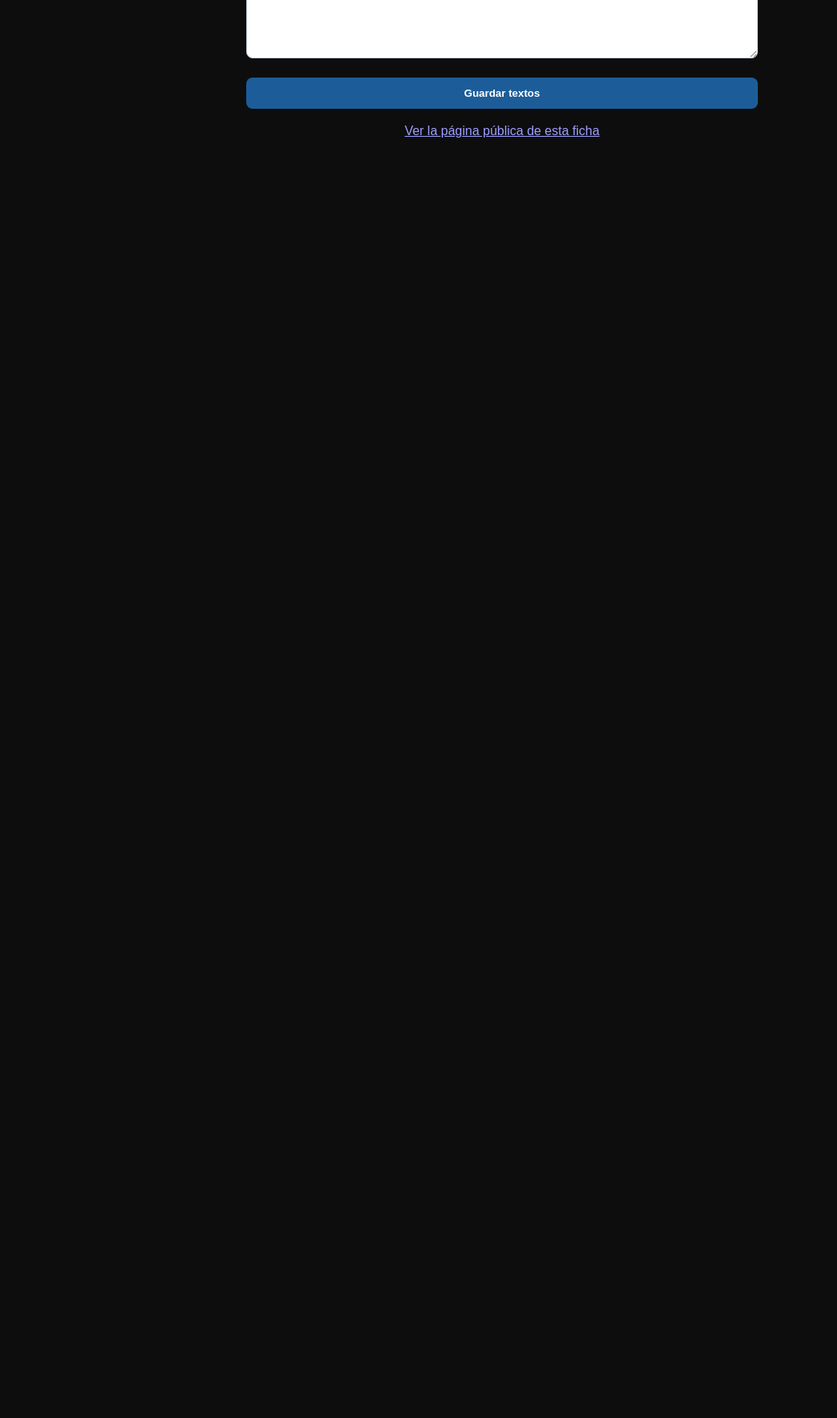
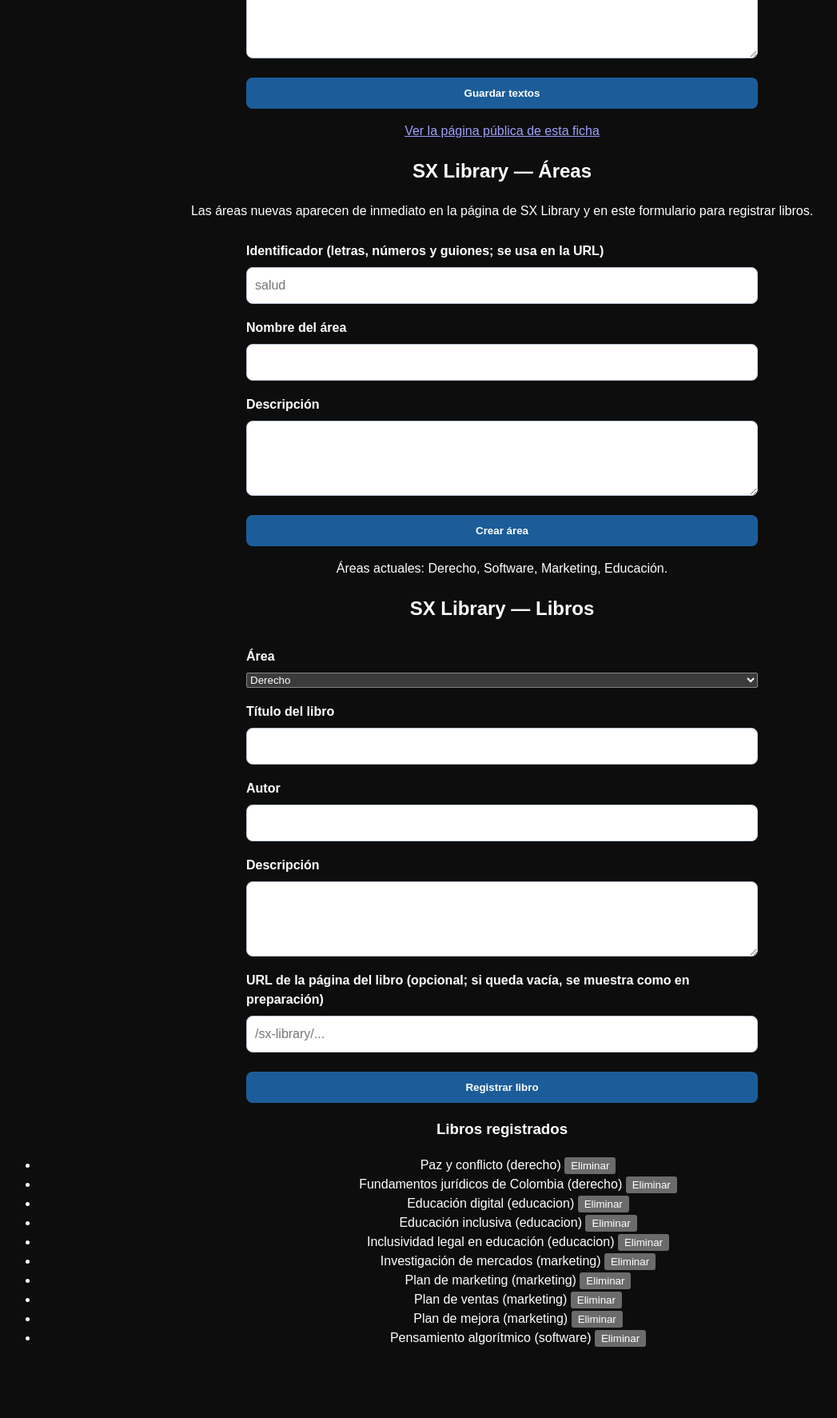
Before and after one commit to solosoyjuan03/Sxcontrol, a Flask app: page /admin in a window 1280 px wide. Shown: the part 1517-3290 px from the top of the page at 80% size, without its empty margins (12-1059 px from the left). Before the commit the page ends 1689 px from the top, so only its background shows below. Run offline with Flask 3, Linux system fonts and the light colour scheme; the visitor is signed in with stand-in values (Sample User, id 1); data comes from the database, SQL or seed files in the repository; data that the repository does not hold is empty.

Commit message:
SX Library con areas y libros desde la base de datos, gestionados desde /admin

```diff
--- a/app.py
+++ b/app.py
@@ -52,6 +52,32 @@ def init_db():
                 clave TEXT PRIMARY KEY,
                 contenido TEXT NOT NULL,
                 actualizada TEXT NOT NULL
+            )
+            """
+        )
+        # Áreas de SX Library (Derecho, Software, Marketing, Educación, etc.).
+        conexion.execute(
+            """
+            CREATE TABLE IF NOT EXISTS library_areas (
+                slug TEXT PRIMARY KEY,
+                nombre TEXT NOT NULL,
+                descripcion TEXT NOT NULL,
+                posicion INTEGER NOT NULL DEFAULT 0
+            )
+            """
+        )
+        # Libros de SX Library, vinculados a un área. Si tiene url, el enlace
+        # apunta a la página propia del libro; si no, se muestra como en preparación.
+        conexion.execute(
+            """
+            CREATE TABLE IF NOT EXISTS library_libros (
+                id INTEGER PRIMARY KEY AUTOINCREMENT,
+                area_slug TEXT NOT NULL REFERENCES library_areas(slug),
+                titulo TEXT NOT NULL,
+                autor TEXT NOT NULL,
+                descripcion TEXT NOT NULL,
+                url TEXT,
+                posicion INTEGER NOT NULL DEFAULT 0
             )
             """
         )
@@ -190,6 +216,74 @@ ETIQUETAS_CAMPO = {
 }
 
 
+# Áreas iniciales de SX Library, respaldo cuando la base de datos está vacía.
+AREAS_BASE = {
+    "derecho": {"nombre": "Derecho", "descripcion": "Lecturas sobre derechos, convivencia y resolución pacífica de conflictos.", "posicion": 1},
+    "software": {"nombre": "Software", "descripcion": "Libros y materiales sobre programación, ingeniería de software y herramientas digitales.", "posicion": 2},
+    "marketing": {"nombre": "Marketing", "descripcion": "Marketing, comunicación, marcas y estrategias para conectar con distintos públicos.", "posicion": 3},
+    "educacion": {"nombre": "Educación", "descripcion": "Enseñanza, aprendizaje, pedagogía y recursos educativos.", "posicion": 4},
+}
+
+# Libros iniciales con página propia (url) o solo ficha en el área.
+LIBROS_BASE = [
+    ("derecho", "Paz y conflicto", "Juan D. Henao", "Una introducción a las ideas de paz, los niveles de conflicto y las condiciones sociales que influyen en su desarrollo. Versión de trabajo en tres capítulos.", "/sx-library/paz-y-conflicto", 1),
+    ("derecho", "Fundamentos jurídicos de Colombia", "Juan D. Henao", "Tres capítulos sobre la estructura jurídica colombiana: normas, derechos y rutas de consulta institucional.", "/sx-library/derecho/fundamentos-juridicos-colombia", 2),
+    ("software", "Pensamiento algorítmico", "Juan D. Henao", "Tres unidades sobre fundamentos del razonamiento algorítmico, la Revolución 4.0 y el diseño de algoritmos.", "/sx-library/software/pensamiento-algoritmico", 1),
+    ("marketing", "Investigación de mercados", "Juan D. Henao", "Guía introductoria en tres capítulos: definir y diseñar el estudio, recopilar información y analizar los resultados.", "/sx-library/marketing/investigacion-de-mercados", 1),
+    ("marketing", "Plan de marketing", "Juan D. Henao", "Historial de la empresa, mezcla de marketing e implementación con responsables e indicadores.", "/sx-library/marketing/plan-de-marketing", 2),
+    ("marketing", "Plan de ventas", "Juan D. Henao", "Objetivos y pronósticos fundamentados, proceso de ventas e implementación con mejora continua.", "/sx-library/marketing/plan-de-ventas", 3),
+    ("marketing", "Plan de mejora", "Juan D. Henao", "Integra investigación, plan de marketing y ventas para diagnosticar brechas y ejecutar mejoras con seguimiento.", "/sx-library/marketing/plan-de-mejora", 4),
+    ("educacion", "Educación digital", "Juan D. Henao", "Tres capítulos sobre aprendizaje virtual, autogestión y uso responsable de herramientas digitales.", "/sx-library/educacion/educacion-digital", 1),
+    ("educacion", "Educación inclusiva", "Juan D. Henao", "Guía de trabajo sobre barreras para el aprendizaje y la participación, diseño accesible y apoyos que respetan la diversidad.", "/sx-library/educacion/educacion-inclusiva", 2),
+    ("educacion", "Inclusividad legal en educación", "Juan D. Henao", "Guía de consulta sobre deberes, normas colombianas, fechas de aplicación y rutas de actuación institucional.", "/sx-library/educacion/inclusividad-legal", 3),
+]
+
+
+def sembrar_library():
+    """Carga las áreas y libros iniciales solo si las tablas están vacías."""
+    with sqlite3.connect(DB_PATH) as conexion:
+        if conexion.execute("SELECT COUNT(*) FROM library_areas").fetchone()[0] == 0:
+            conexion.executemany(
+                "INSERT INTO library_areas (slug, nombre, descripcion, posicion) VALUES (?, ?, ?, ?)",
+                [(s, d["nombre"], d["descripcion"], d["posicion"]) for s, d in AREAS_BASE.items()],
+            )
+        if conexion.execute("SELECT COUNT(*) FROM library_libros").fetchone()[0] == 0:
+            conexion.executemany(
+                "INSERT INTO library_libros (area_slug, titulo, autor, descripcion, url, posicion) VALUES (?, ?, ?, ?, ?, ?)",
+                LIBROS_BASE,
+            )
+
+
+def areas_library():
+    """Devuelve las áreas de SX Library ordenadas por su posición."""
+    with sqlite3.connect(DB_PATH) as conexion:
+        conexion.row_factory = sqlite3.Row
+        filas = conexion.execute(
+            "SELECT slug, nombre, descripcion FROM library_areas ORDER BY posicion, nombre"
+        ).fetchall()
+    return [dict(fila) for fila in filas]
+
+
+def libros_library(area_slug=None):
+    """Devuelve los libros de un área (o todos), ordenados por posición."""
+    with sqlite3.connect(DB_PATH) as conexion:
+        conexion.row_factory = sqlite3.Row
+        if area_slug:
+            filas = conexion.execute(
+                "SELECT id, area_slug, titulo, autor, descripcion, url FROM library_libros WHERE area_slug = ? ORDER BY posicion, id",
+                (area_slug,),
+            ).fetchall()
+        else:
+            filas = conexion.execute(
+                "SELECT id, area_slug, titulo, autor, descripcion, url FROM library_libros ORDER BY area_slug, posicion, id"
+            ).fetchall()
+    return [dict(fila) for fila in filas]
+
+
+# Áreas con página propia en plantillas fijas; las demás usan la plantilla genérica.
+AREAS_PLANTILLA_FIJA = {"derecho", "software"}
+
+
 def obtener_textos(clave):
     """Devuelve los textos de una ficha: los guardados en la base de datos o los iniciales."""
     datos = {"titulo": "", "eslogan": "", "resumen": "", "pendientes": ""}
@@ -234,6 +328,7 @@ def entradas_blog():
 
 
 init_db()
+sembrar_library()
 
 SX_LIBRARY_AREAS = {
     "marketing": {
@@ -322,7 +417,10 @@ for _clave, _ruta in FICHAS.items():
 
 @app.route("/sx-library")
 def sx_library():
-    return render_template("Proyectos/SX_Library/library.html")
+    return render_template(
+        "Proyectos/SX_Library/library.html",
+        areas_bd=areas_library(),
+    )
 
 
 @app.route("/sx-library/derecho")
@@ -417,15 +515,26 @@ def sx_library_removed_education_category(subarea_slug):
 
 @app.route("/sx-library/<area_slug>")
 def sx_library_area(area_slug):
-    if area_slug in SX_LIBRARY_REMOVED_EDUCATION_CATEGORIES:
+    # Si el slug existe como área registrada (base de datos), se muestra;
+    # solo las categorías eliminadas que ya no existen redirigen a Educación.
+    existe = sqlite3.connect(DB_PATH).execute(
+        "SELECT 1 FROM library_areas WHERE slug = ?", (area_slug,)
+    ).fetchone()
+    if not existe and area_slug in SX_LIBRARY_REMOVED_EDUCATION_CATEGORIES:
         return redirect(url_for("sx_library_area", area_slug="educacion"), code=301)
-    area = SX_LIBRARY_AREAS.get(area_slug)
-    if area is None:
+    # La descripción y el nombre del área pueden venir editados desde /admin.
+    area = SX_LIBRARY_AREAS.get(area_slug) or {}
+    fila = sqlite3.connect(DB_PATH).execute(
+        "SELECT nombre, descripcion FROM library_areas WHERE slug = ?", (area_slug,)
+    ).fetchone()
+    if fila is None and not area:
         abort(404)
     return render_template(
         "Proyectos/SX_Library/area.html",
         area_slug=area_slug,
-        **area,
+        area_name=fila[0] if fila else area["area_name"],
+        area_description=fila[1] if fila else area["area_description"],
+        libros=libros_library(area_slug),
     )
 
 
@@ -731,6 +840,60 @@ def admin():
                 )
         mensaje = "Textos guardados. Ya aparecen en la página del proyecto."
 
+    # Sección 3: crear un área nueva de SX Library.
+    if request.method == "POST" and request.form.get("accion") == "area":
+        slug = request.form.get("slug", "").strip().lower().replace(" ", "-")
+        nombre = request.form.get("nombre_area", "").strip()
+        descripcion = request.form.get("descripcion_area", "").strip()
+        if not slug or not nombre or not descripcion:
+            error = "Completa el identificador, el nombre y la descripción del área."
+        elif not slug.replace("-", "").isalnum():
+            error = "El identificador solo puede tener letras, números y guiones."
+        else:
+            try:
+                with sqlite3.connect(DB_PATH) as conexion:
+                    posicion = conexion.execute(
+                        "SELECT COALESCE(MAX(posicion), 0) + 1 FROM library_areas"
+                    ).fetchone()[0]
+                    conexion.execute(
+                        "INSERT INTO library_areas (slug, nombre, descripcion, posicion) VALUES (?, ?, ?, ?)",
+                        (slug, nombre, descripcion, posicion),
+                    )
+                mensaje = f"Área {nombre} creada. Ya aparece en SX Library."
+            except sqlite3.IntegrityError:
+                error = "Ya existe un área con ese identificador."
+
+    # Sección 4: registrar un libro nuevo en un área.
+    if request.method == "POST" and request.form.get("accion") == "libro":
+        area_slug = request.form.get("area_slug", "")
+        titulo = request.form.get("titulo_libro", "").strip()
+        autor = request.form.get("autor", "").strip()
+        descripcion = request.form.get("descripcion_libro", "").strip()
+        url = request.form.get("url_libro", "").strip()
+        if area_slug not in {a["slug"] for a in areas_library()}:
+            error = "Selecciona un área válida."
+        elif not titulo or not autor or not descripcion:
+            error = "Completa el título, el autor y la descripción del libro."
+        else:
+            with sqlite3.connect(DB_PATH) as conexion:
+                posicion = conexion.execute(
+                    "SELECT COALESCE(MAX(posicion), 0) + 1 FROM library_libros WHERE area_slug = ?",
+                    (area_slug,),
+                ).fetchone()[0]
+                conexion.execute(
+                    "INSERT INTO library_libros (area_slug, titulo, autor, descripcion, url, posicion) VALUES (?, ?, ?, ?, ?, ?)",
+                    (area_slug, titulo, autor, descripcion, url or None, posicion),
+                )
+            mensaje = f"Libro {titulo} registrado en el área."
+
+    # Sección 5: eliminar un libro (pide el id en el formulario).
+    if request.method == "POST" and request.form.get("accion") == "borrar_libro":
+        id_libro = request.form.get("id_libro", "")
+        if id_libro.isdigit():
+            with sqlite3.connect(DB_PATH) as conexion:
+                conexion.execute("DELETE FROM library_libros WHERE id = ?", (int(id_libro),))
+            mensaje = "Libro eliminado."
+
     # La ficha mostrada en el editor se elige con ?clave=... (GET) o desde el último POST.
     clave_seleccionada = request.values.get("clave", "sx-woodpecker-os")
     if clave_seleccionada not in CAMPOS_TEXTO:
@@ -742,6 +905,8 @@ def admin():
         campos=CAMPOS_TEXTO[clave_seleccionada],
         etiquetas=ETIQUETAS_CAMPO,
         textos=obtener_textos(clave_seleccionada),
+        areas_bd=areas_library(),
+        libros_bd=libros_library(),
         mensaje=mensaje,
         error=error,
     )
--- a/templates/Admin/admin.html
+++ b/templates/Admin/admin.html
@@ -82,6 +82,70 @@
 
             <p><a href="/{{ clave_seleccionada }}">Ver la página pública de esta ficha</a></p>
         </section>
+
+        <section aria-labelledby="titulo-library">
+            <h2 id="titulo-library">SX Library — Áreas</h2>
+            <p>Las áreas nuevas aparecen de inmediato en la página de SX Library y en este formulario para registrar libros.</p>
+            <form method="post" action="/admin" class="admin-form">
+                <input type="hidden" name="accion" value="area">
+                <label for="slug">Identificador (letras, números y guiones; se usa en la URL)</label>
+                <input type="text" id="slug" name="slug" placeholder="salud" required>
+
+                <label for="nombre_area">Nombre del área</label>
+                <input type="text" id="nombre_area" name="nombre_area" required>
+
+                <label for="descripcion_area">Descripción</label>
+                <textarea id="descripcion_area" name="descripcion_area" rows="3" required></textarea>
+
+                <button type="submit">Crear área</button>
+            </form>
+            {% if areas_bd %}
+            <p>Áreas actuales: {% for a in areas_bd %}{{ a.nombre }}{% if not loop.last %}, {% endif %}{% endfor %}.</p>
+            {% endif %}
+        </section>
+
+        <section aria-labelledby="titulo-libros">
+            <h2 id="titulo-libros">SX Library — Libros</h2>
+            <form method="post" action="/admin" class="admin-form">
+                <input type="hidden" name="accion" value="libro">
+                <label for="area_slug">Área</label>
+                <select id="area_slug" name="area_slug" required>
+                    {% for a in areas_bd %}
+                    <option value="{{ a.slug }}">{{ a.nombre }}</option>
+                    {% endfor %}
+                </select>
+
+                <label for="titulo_libro">Título del libro</label>
+                <input type="text" id="titulo_libro" name="titulo_libro" required>
+
+                <label for="autor">Autor</label>
+                <input type="text" id="autor" name="autor" value="Juan D. Henao" required>
+
+                <label for="descripcion_libro">Descripción</label>
+                <textarea id="descripcion_libro" name="descripcion_libro" rows="3" required></textarea>
+
+                <label for="url_libro">URL de la página del libro (opcional; si queda vacía, se muestra como en preparación)</label>
+                <input type="text" id="url_libro" name="url_libro" placeholder="/sx-library/...">
+
+                <button type="submit">Registrar libro</button>
+            </form>
+
+            {% if libros_bd %}
+            <h3>Libros registrados</h3>
+            <ul>
+                {% for l in libros_bd %}
+                <li>
+                    {{ l.titulo }} ({{ l.area_slug }})
+                    <form method="post" action="/admin" style="display:inline">
+                        <input type="hidden" name="accion" value="borrar_libro">
+                        <input type="hidden" name="id_libro" value="{{ l.id }}">
+                        <button type="submit">Eliminar</button>
+                    </form>
+                </li>
+                {% endfor %}
+            </ul>
+            {% endif %}
+        </section>
     </main>
 </body>
 </html>
```
Also changed, not shown: templates/Proyectos/SX_Library/area.html (+14 -26 lines), templates/Proyectos/SX_Library/library.html (+5 -22 lines), tests/Comunidad/Cumplimiento/test_calidad_sitio.py (+0 -2 lines).
